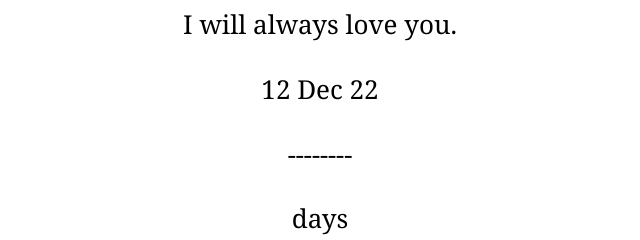
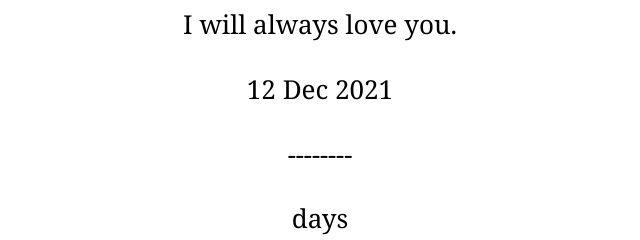
Before and after one commit to rezadkim/rezadkim.github.io, a plain HTML site: page index.html in a window 1280 px wide. Shown: the part 471-711 px from the top of the page, 320-960 px from the left. Drawn offline with nearby package versions, Linux system fonts and the light colour scheme.

Commit message:
Update index.html

```diff
--- a/index.html
+++ b/index.html
@@ -49,7 +49,7 @@ setTimeout("updateNumbers()", 1000);
             <p>***Jok & AJG</p>
             <p>How long will I love you?</p>
             <p>I will always love you.</p>
-            <p>12 Dec 22 </p>
+            <p>12 Dec 2021 </p>
             <p>--------</p>
         </div>
         <div class="days">
```
